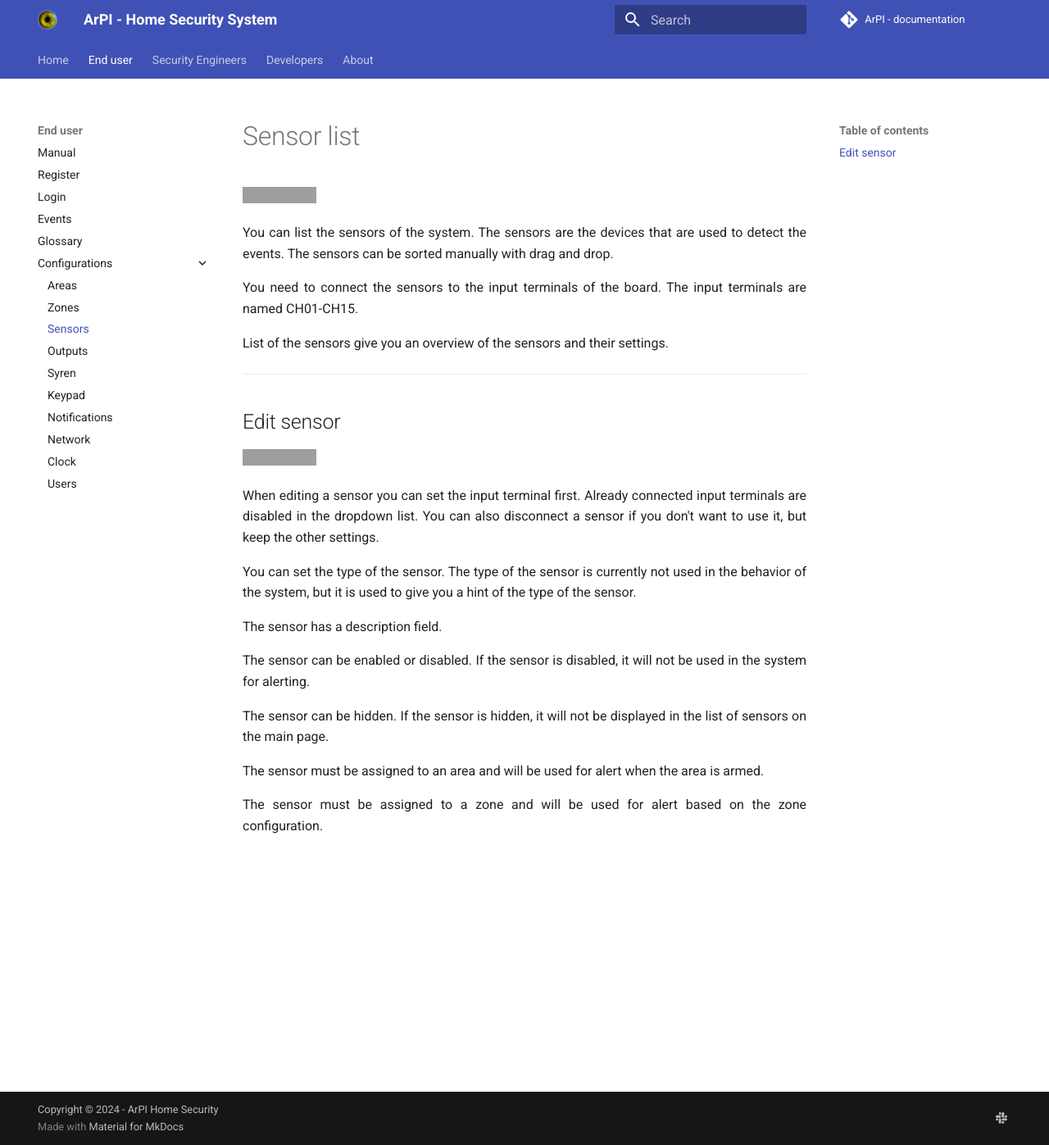
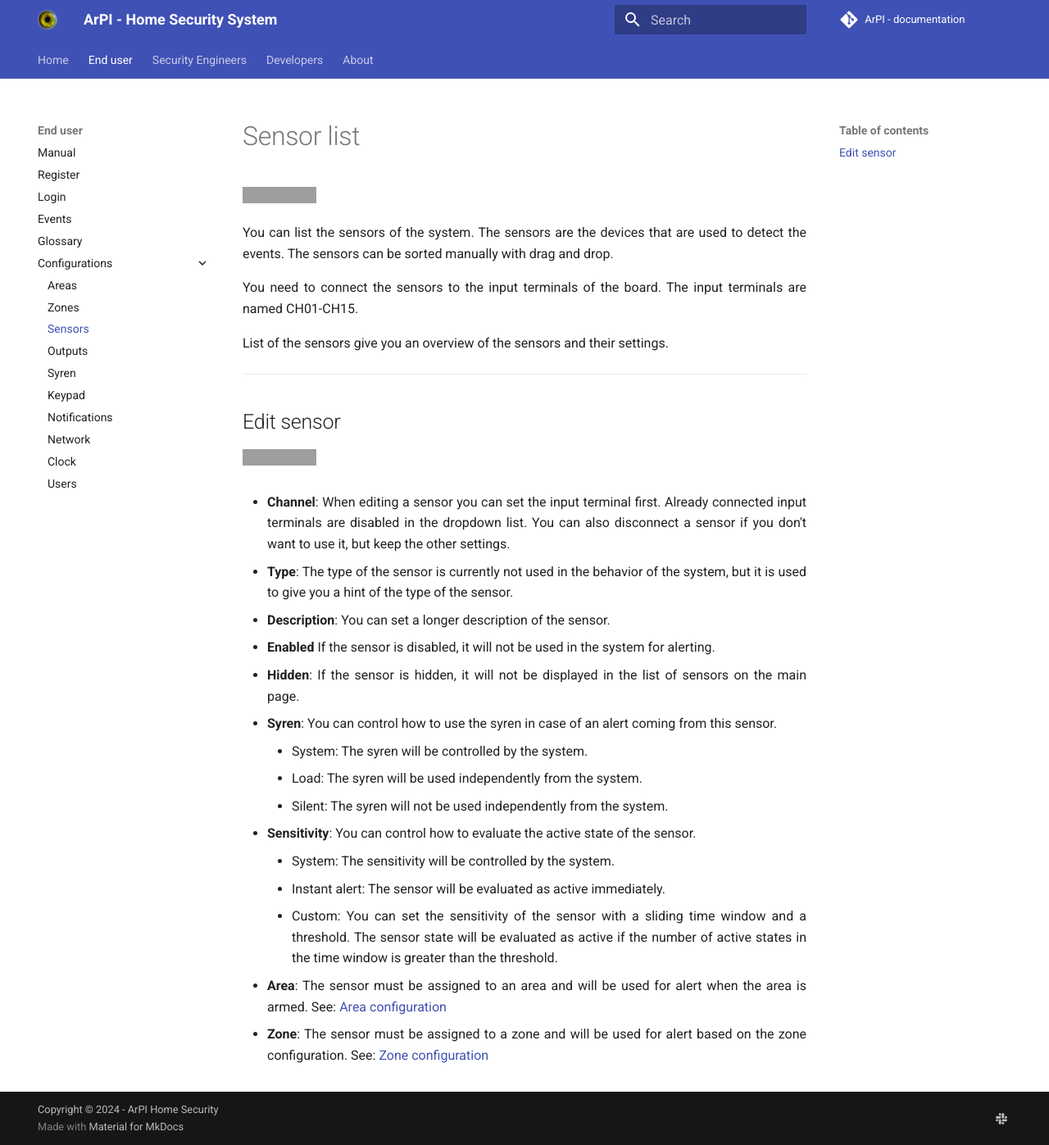
Before and after one commit to ArPIHomeSecurity/arpi_documentation, an MkDocs documentation site: the page built from docs/end_users/sensors.md, in a window 1280 px wide and 1397 px high. Shown: the whole window at 82% size. Built offline with MkDocs 1.6.1 and Material for MkDocs 9.7.7, drawn with Linux system fonts in a browser that asks for light colours; comment, search, counter and statistics services are not loaded; grey boxes are pictures that could not be loaded.

Commit message:
End user doc updates

```diff
--- a/docs/end_users/sensors.md
+++ b/docs/end_users/sensors.md
@@ -13,17 +13,32 @@ List of the sensors give you an overview of the sensors and their settings.
 ## Edit sensor
 <img src="https://img.shields.io/badge/Access-Administrator-red?style=square">
 
-When editing a sensor you can set the input terminal first. Already connected input terminals are disabled
-in the dropdown list. You can also disconnect a sensor if you don't want to use it, but keep the other settings.
+* **Channel**: When editing a sensor you can set the input terminal first. Already connected input terminals are disabled in the dropdown list. You can also disconnect a sensor if you don't want
+to use it, but keep the other settings.
 
-You can set the type of the sensor. The type of the sensor is currently not used in the behavior of the system, but it is used to give you a hint of the type of the sensor.
+* **Type**: The type of the sensor is currently not used in the behavior of the system, but
+it is used to give you a hint of the type of the sensor.
 
-The sensor has a description field.
+* **Description**: You can set a longer description of the sensor.
 
-The sensor can be enabled or disabled. If the sensor is disabled, it will not be used in the system for alerting.
+* **Enabled** If the sensor is disabled, it will not be used in the system for alerting.
 
-The sensor can be hidden. If the sensor is hidden, it will not be displayed in the list of sensors on the main page.
+* **Hidden**: If the sensor is hidden, it will not be displayed in the list of sensors on
+the main page.
 
-The sensor must be assigned to an area and will be used for alert when the area is armed.
+* **Syren**: You can control how to use the syren in case of an alert coming from this sensor.
+    * System: The syren will be controlled by the system.
+    * Load: The syren will be used independently from the system.
+    * Silent: The syren will not be used independently from the system.
 
-The sensor must be assigned to a zone and will be used for alert based on the zone configuration.
+* **Sensitivity**: You can control how to evaluate the active state of the sensor.
+    * System: The sensitivity will be controlled by the system.
+    * Instant alert: The sensor will be evaluated as active immediately.
+    * Custom: You can set the sensitivity of the sensor with a sliding time window and a threshold.
+    The sensor state will be evaluated as active if the number of active states in the time window
+    is greater than the threshold.
+
+* **Area**: The sensor must be assigned to an area and will be used for alert when the area
+is armed. See: [Area configuration](areas.md)
+
+* **Zone**:  The sensor must be assigned to a zone and will be used for alert based on the zone configuration. See: [Zone configuration](zones.md)
```
Also changed, not shown: docs/end_users/clock.md (+17 -5 lines), docs/end_users/outputs.md (+9 -9 lines), docs/end_users/syren.md (+10 -5 lines), docs/end_users/zones.md (+15 -6 lines).
